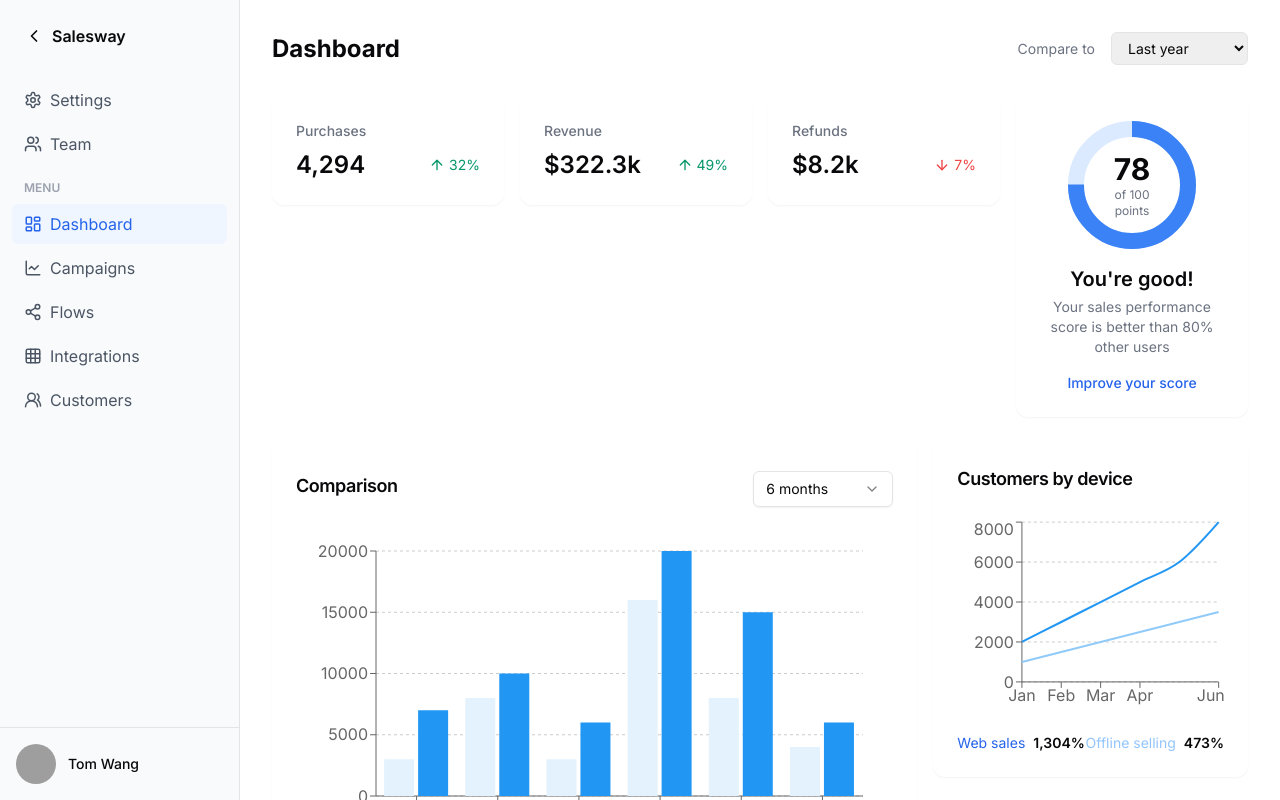
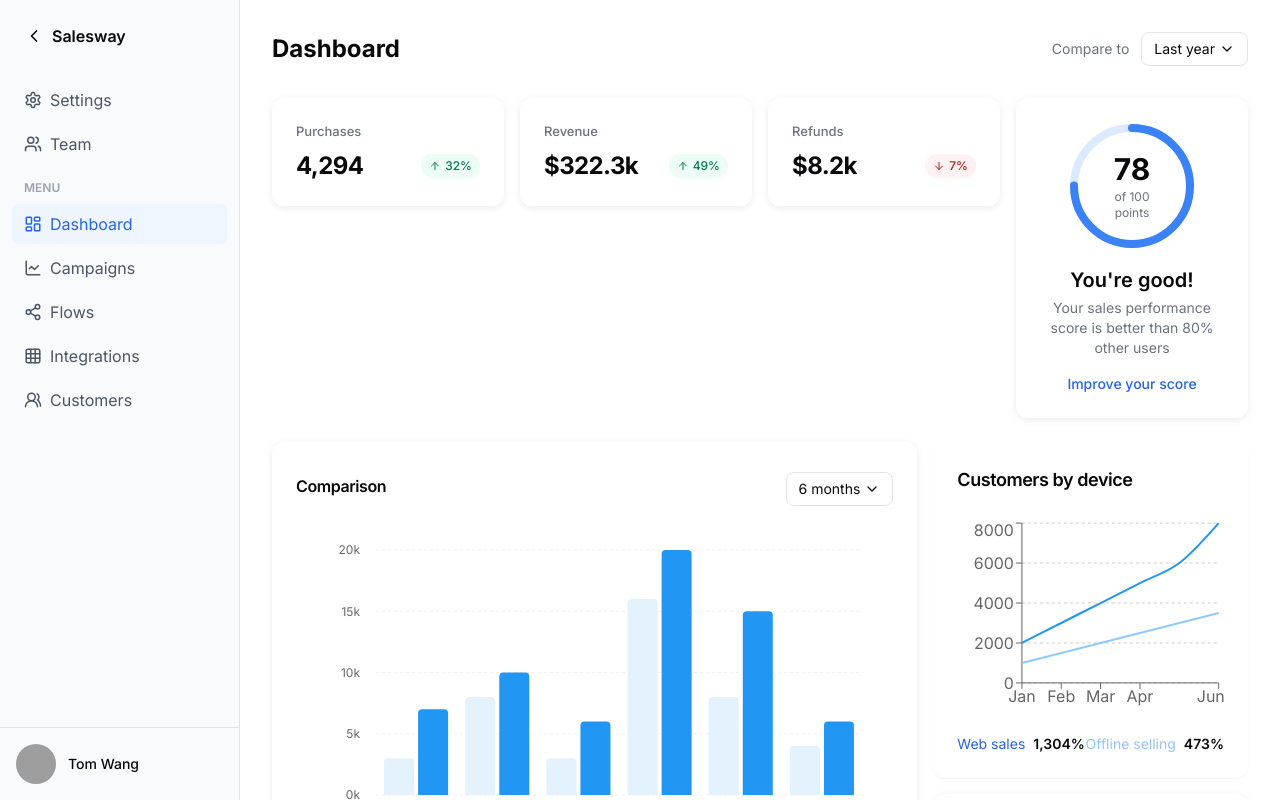
Before and after one commit to shhiivvaam/frontend_assignment, a Next.js app: page /dashboard in a window 1280 px wide. Built offline with nearby package versions, Linux system fonts and the light colour scheme; grey boxes are pictures that could not be loaded.

Commit message:
imporving interface, adding icons and comps

```diff
--- a/app/dashboard/page.tsx
+++ b/app/dashboard/page.tsx
@@ -5,6 +5,7 @@ import { ComparisonChart } from "@/components/ComparisonChart"
 import { CustomersChart } from "@/components/CustomersChart"
 import { TopProducts } from "@/components/TopProducts"
 import { CommunityFeedback } from "@/components/CommunityFeedback"
+import { ChevronDown } from "lucide-react"
 
 export default function DashboardPage() {
     return (
@@ -14,12 +15,12 @@ export default function DashboardPage() {
                 <div className="p-8">
                     <div className="flex items-center justify-between mb-8">
                         <h1 className="text-2xl font-bold">Dashboard</h1>
-                        <div className="flex items-center gap-4">
-                            <span className="text-sm text-gray-500">Compare to</span>
-                            <select className="border rounded-md px-3 py-1.5 text-sm">
-                                <option>Last year</option>
-                                <option>Previous year</option>
-                            </select>
+                        <div className="flex items-center gap-3 text-sm">
+                            <span className="text-gray-500">Compare to</span>
+                            <button className="inline-flex items-center gap-1 border rounded-lg px-3 py-1.5">
+                                Last year
+                                <ChevronDown className="w-4 h-4" />
+                            </button>
                         </div>
                     </div>
 
--- a/components/ComparisonChart.tsx
+++ b/components/ComparisonChart.tsx
@@ -1,7 +1,8 @@
 "use client"
 
 import { Card, CardContent, CardHeader, CardTitle } from "@/components/ui/card"
-import { Select, SelectContent, SelectItem, SelectTrigger, SelectValue } from "@/components/ui/select"
+import { ChevronDown } from "lucide-react"
+
 import { BarChart, Bar, XAxis, YAxis, CartesianGrid, ResponsiveContainer, Tooltip } from "recharts"
 
 const data = [
@@ -15,30 +16,30 @@ const data = [
 
 export function ComparisonChart() {
     return (
-        <Card className="border-0 shadow-sm">
+        <Card>
             <CardHeader className="flex flex-row items-center justify-between">
-                <CardTitle className="text-lg font-semibold">Comparison</CardTitle>
-                <Select defaultValue="6months">
-                    <SelectTrigger className="w-[140px]">
-                        <SelectValue placeholder="Select period" />
-                    </SelectTrigger>
-                    <SelectContent>
-                        <SelectItem value="6months">6 months</SelectItem>
-                        <SelectItem value="12months">12 months</SelectItem>
-                        <SelectItem value="ytd">Year to date</SelectItem>
-                    </SelectContent>
-                </Select>
+                <CardTitle className="text-base font-semibold">Comparison</CardTitle>
+                <button className="inline-flex items-center gap-1 text-sm border rounded-lg px-3 py-1.5">
+                    6 months
+                    <ChevronDown className="w-4 h-4" />
+                </button>
             </CardHeader>
             <CardContent>
                 <div className="h-[300px]">
                     <ResponsiveContainer width="100%" height="100%">
                         <BarChart data={data} margin={{ top: 20, right: 30, left: 20, bottom: 5 }}>
-                            <CartesianGrid strokeDasharray="3 3" vertical={false} />
-                            <XAxis dataKey="month" />
-                            <YAxis />
+                            <CartesianGrid strokeDasharray="3 3" vertical={false} stroke="#f0f0f0" />
+                            <XAxis dataKey="month" axisLine={false} tickLine={false} fontSize={12} tickMargin={10} />
+                            <YAxis
+                                axisLine={false}
+                                tickLine={false}
+                                fontSize={12}
+                                tickMargin={10}
+                                tickFormatter={(value) => `${value / 1000}k`}
+                            />
                             <Tooltip />
-                            <Bar dataKey="lastYear" fill="#E3F2FD" />
-                            <Bar dataKey="thisYear" fill="#2196F3" />
+                            <Bar dataKey="lastYear" fill="#E3F2FD" radius={[4, 4, 0, 0]} maxBarSize={40} />
+                            <Bar dataKey="thisYear" fill="#2196F3" radius={[4, 4, 0, 0]} maxBarSize={40} />
                         </BarChart>
                     </ResponsiveContainer>
                 </div>
--- a/components/KPICards.tsx
+++ b/components/KPICards.tsx
@@ -12,16 +12,19 @@ function KPICard({ title, value, change, prefix = "" }: KPICardProps) {
     const isPositive = change > 0
 
     return (
-        <Card className="border-0 shadow-sm">
+        <Card>
             <CardContent className="pt-6">
-                <h3 className="text-sm text-gray-500 font-medium">{title}</h3>
+                <h3 className="text-[13px] text-gray-500 font-medium">{title}</h3>
                 <div className="flex items-center justify-between mt-2">
-                    <p className="text-2xl font-semibold">
+                    <p className="text-2xl font-bold tracking-tight">
                         {prefix}
                         {value}
                     </p>
-                    <div className={`flex items-center gap-1 text-sm ${isPositive ? "text-emerald-600" : "text-red-500"}`}>
-                        {isPositive ? <ArrowUpIcon className="w-4 h-4" /> : <ArrowDownIcon className="w-4 h-4" />}
+                    <div
+                        className={`flex items-center gap-1 text-xs font-medium px-2 py-1 rounded-full ${isPositive ? "text-emerald-700 bg-emerald-50" : "text-red-700 bg-red-50"
+                            }`}
+                    >
+                        {isPositive ? <ArrowUpIcon className="w-3 h-3" /> : <ArrowDownIcon className="w-3 h-3" />}
                         <span>{Math.abs(change)}%</span>
                     </div>
                 </div>
--- a/components/PerformanceScore.tsx
+++ b/components/PerformanceScore.tsx
@@ -2,7 +2,7 @@ import { Card, CardContent } from "@/components/ui/card"
 
 export function PerformanceScore() {
     return (
-        <Card className="border-0 shadow-sm">
+        <Card>
             <CardContent className="pt-6">
                 <div className="flex flex-col items-center">
                     <div className="relative w-32 h-32">
@@ -10,34 +10,35 @@ export function PerformanceScore() {
                             <circle
                                 cx="64"
                                 cy="64"
-                                r="56"
+                                r="58"
                                 stroke="currentColor"
-                                strokeWidth="16"
+                                strokeWidth="8"
                                 fill="none"
                                 className="text-blue-100"
                             />
                             <circle
                                 cx="64"
                                 cy="64"
-                                r="56"
+                                r="58"
                                 stroke="currentColor"
-                                strokeWidth="16"
+                                strokeWidth="8"
                                 fill="none"
-                                strokeDasharray="352"
-                                strokeDashoffset="88"
+                                strokeDasharray="364.425"
+                                strokeDashoffset="91.106"
                                 className="text-blue-500"
+                                strokeLinecap="round"
                             />
                         </svg>
                         <div className="absolute top-1/2 left-1/2 transform -translate-x-1/2 -translate-y-1/2 text-center">
                             <span className="text-3xl font-bold">78</span>
-                            <span className="text-xs text-gray-500 block">of 100 points</span>
+                            <span className="text-xs text-gray-500 block mt-0.5">of 100 points</span>
                         </div>
                     </div>
                     <h3 className="text-xl font-semibold mt-4">You're good!</h3>
-                    <p className="text-sm text-gray-500 text-center mt-1">
+                    <p className="text-sm text-gray-500 text-center mt-1 max-w-[200px]">
                         Your sales performance score is better than 80% other users
                     </p>
-                    <button className="mt-4 text-blue-600 text-sm font-medium">Improve your score</button>
+                    <button className="mt-4 text-blue-600 text-sm font-medium hover:text-blue-700">Improve your score</button>
                 </div>
             </CardContent>
         </Card>
--- a/components/ui/card.tsx
+++ b/components/ui/card.tsx
@@ -1,76 +1,31 @@
+"use client"
+
 import * as React from "react"
 
 import { cn } from "@/lib/utils"
 
-const Card = React.forwardRef<
-  HTMLDivElement,
-  React.HTMLAttributes<HTMLDivElement>
->(({ className, ...props }, ref) => (
-  <div
-    ref={ref}
-    className={cn(
-      "rounded-xl border bg-card text-card-foreground shadow",
-      className
-    )}
-    {...props}
-  />
+const Card = React.forwardRef<HTMLDivElement, React.HTMLAttributes<HTMLDivElement>>(({ className, ...props }, ref) => (
+  <div ref={ref} className={cn("rounded-xl bg-white shadow-[0_2px_8px_rgba(0,0,0,0.08)]", className)} {...props} />
 ))
 Card.displayName = "Card"
 
-const CardHeader = React.forwardRef<
-  HTMLDivElement,
-  React.HTMLAttributes<HTMLDivElement>
->(({ className, ...props }, ref) => (
-  <div
-    ref={ref}
-    className={cn("flex flex-col space-y-1.5 p-6", className)}
-    {...props}
-  />
-))
+const CardHeader = React.forwardRef<HTMLDivElement, React.HTMLAttributes<HTMLDivElement>>(
+  ({ className, ...props }, ref) => (
+    <div ref={ref} className={cn("flex flex-col space-y-1.5 p-6", className)} {...props} />
+  ),
+)
 CardHeader.displayName = "CardHeader"
 
-const CardTitle = React.forwardRef<
-  HTMLDivElement,
-  React.HTMLAttributes<HTMLDivElement>
->(({ className, ...props }, ref) => (
-  <div
-    ref={ref}
-    className={cn("font-semibold leading-none tracking-tight", className)}
-    {...props}
-  />
-))
+const CardTitle = React.forwardRef<HTMLParagraphElement, React.HTMLAttributes<HTMLHeadingElement>>(
+  ({ className, ...props }, ref) => (
+    <h3 ref={ref} className={cn("font-semibold leading-none tracking-tight", className)} {...props} />
+  ),
+)
 CardTitle.displayName = "CardTitle"
 
-const CardDescription = React.forwardRef<
-  HTMLDivElement,
-  React.HTMLAttributes<HTMLDivElement>
->(({ className, ...props }, ref) => (
-  <div
-    ref={ref}
-    className={cn("text-sm text-muted-foreground", className)}
-    {...props}
-  />
-))
-CardDescription.displayName = "CardDescription"
-
-const CardContent = React.forwardRef<
-  HTMLDivElement,
-  React.HTMLAttributes<HTMLDivElement>
->(({ className, ...props }, ref) => (
-  <div ref={ref} className={cn("p-6 pt-0", className)} {...props} />
-))
+const CardContent = React.forwardRef<HTMLDivElement, React.HTMLAttributes<HTMLDivElement>>(
+  ({ className, ...props }, ref) => <div ref={ref} className={cn("p-6 pt-0", className)} {...props} />,
+)
 CardContent.displayName = "CardContent"
 
-const CardFooter = React.forwardRef<
-  HTMLDivElement,
-  React.HTMLAttributes<HTMLDivElement>
->(({ className, ...props }, ref) => (
-  <div
-    ref={ref}
-    className={cn("flex items-center p-6 pt-0", className)}
-    {...props}
-  />
-))
-CardFooter.displayName = "CardFooter"
-
-export { Card, CardHeader, CardFooter, CardTitle, CardDescription, CardContent }
+export { Card, CardHeader, CardTitle, CardContent }
```
Also changed, not shown: components/CommunityFeedback.tsx (+19 -13 lines), components/TopProducts.tsx (+42 -25 lines).
